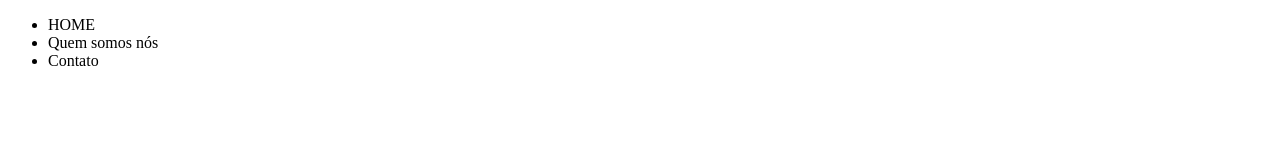
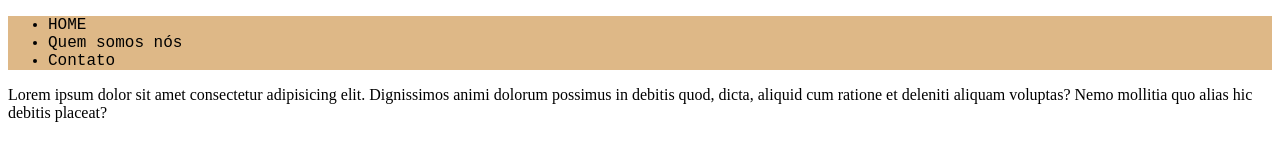
Before and after one commit to gustavorafaell/gitviptech, a plain HTML site: page index.html in a window 1280 px wide. Drawn offline with Linux system fonts and the light colour scheme.

Commit message:
create article

```diff
--- a/index.html
+++ b/index.html
@@ -8,10 +8,13 @@
     <title>Exercicios GIT</title>
 </head>
 <body>
-    <ul type="top">
+    <ul class="top">
         <li>HOME</li>
         <li>Quem somos nós</li>
         <li>Contato</li>
     </ul>
+    <div class="container">
+        <article class="article">Lorem ipsum dolor sit amet consectetur adipisicing elit. Dignissimos animi dolorum possimus in debitis quod, dicta, aliquid cum ratione et deleniti aliquam voluptas? Nemo mollitia quo alias hic debitis placeat?</article>
+    </div>
 </body>
 </html>
```
